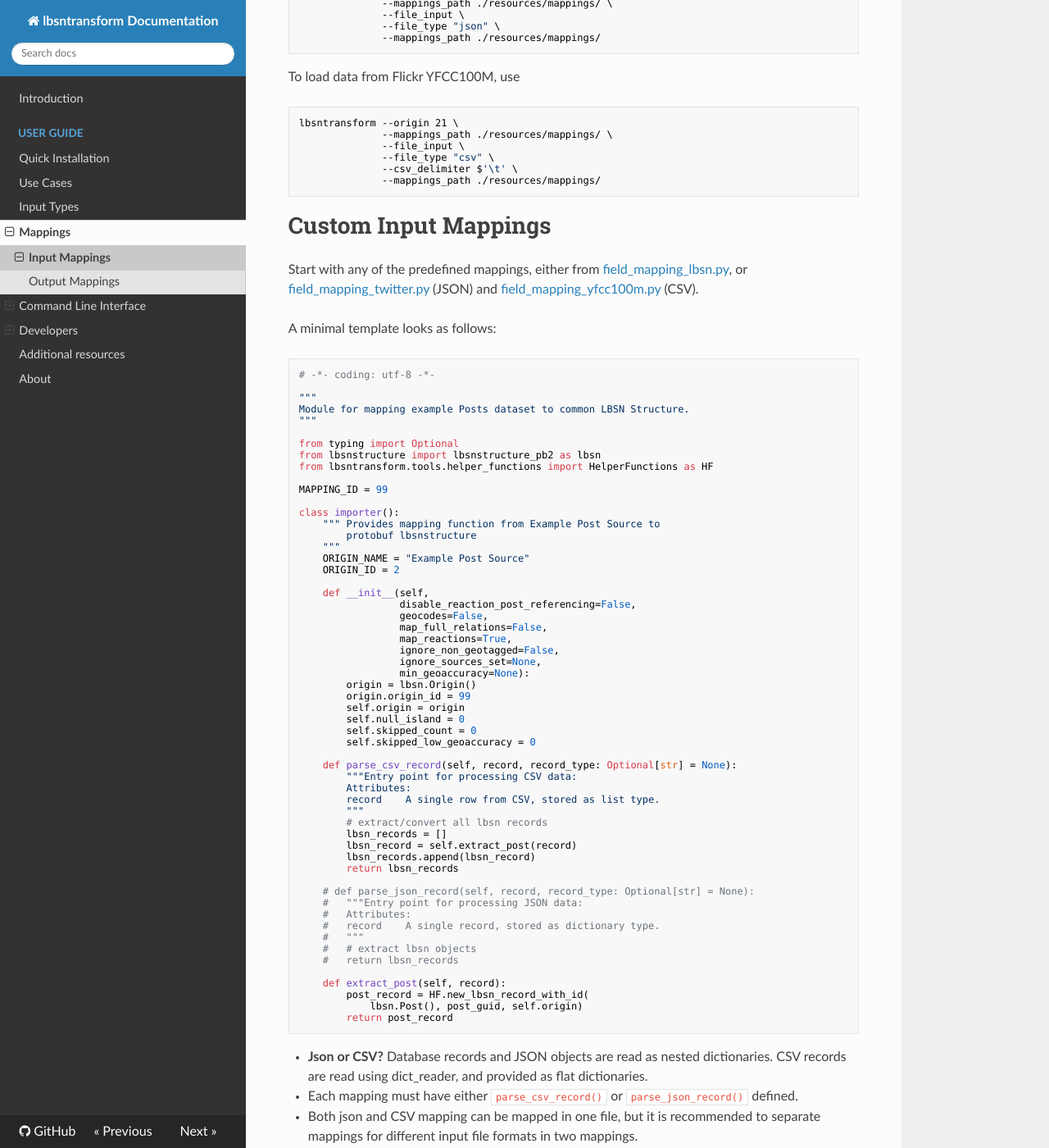
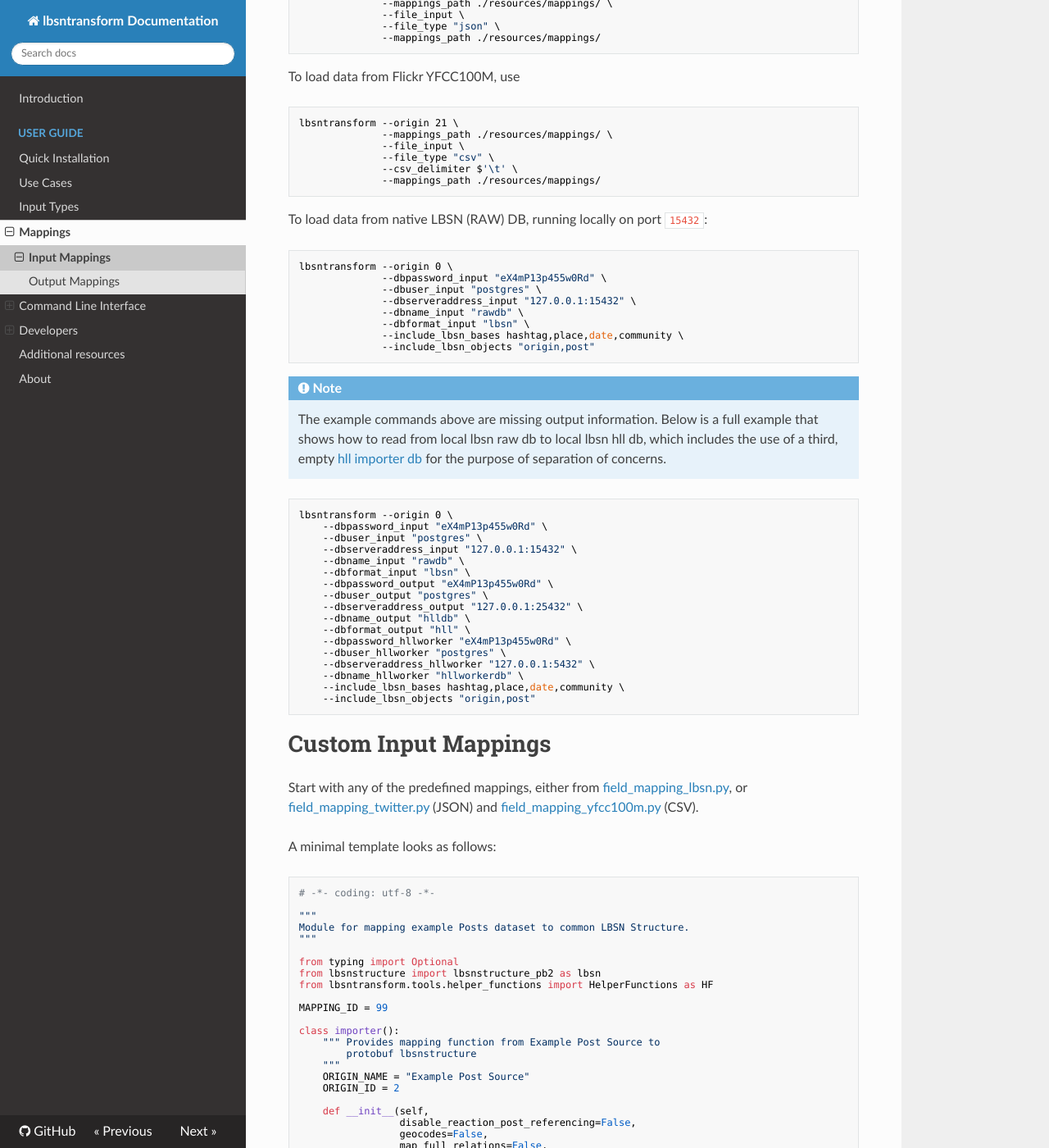
Before and after one commit to Sieboldianus/lbsntransform, an MkDocs documentation site: the page built from docs/input-mappings.md, in a window 1280 px wide and 1400 px high, scrolled down 990 px. Shown: the whole window at 82% size. Built offline with MkDocs 1.6.1, drawn with Linux system fonts in a browser that asks for light colours; nearby versions of some CDN libraries.

Commit message:
docs: Add example to read from live lbsn db and to live hll db

````diff
--- a/docs/input-mappings.md
+++ b/docs/input-mappings.md
@@ -54,6 +54,48 @@ lbsntransform --origin 21 \
               --file_type "csv" \
               --csv_delimiter $'\t' \
               --mappings_path ./resources/mappings/
+```
+
+To load data from native LBSN (RAW) DB, running locally
+on port `15432`:
+
+```bash
+lbsntransform --origin 0 \
+              --dbpassword_input "eX4mP13p455w0Rd" \
+              --dbuser_input "postgres" \
+              --dbserveraddress_input "127.0.0.1:15432" \
+              --dbname_input "rawdb" \
+              --dbformat_input "lbsn" \
+              --include_lbsn_bases hashtag,place,date,community \
+              --include_lbsn_objects "origin,post"
+```
+
+!!! note
+    The example commands above are missing output
+    information. Below is a full example that
+    shows how to read from local lbsn raw db
+    to local lbsn hll db, which includes the use of
+    a third, empty [hll importer db](https://gitlab.vgiscience.de/lbsn/tools/importer)
+    for the purpose of separation of concerns.
+
+```bash
+lbsntransform --origin 0 \
+    --dbpassword_input "eX4mP13p455w0Rd" \
+    --dbuser_input "postgres" \
+    --dbserveraddress_input "127.0.0.1:15432" \
+    --dbname_input "rawdb" \
+    --dbformat_input "lbsn" \
+    --dbpassword_output "eX4mP13p455w0Rd" \
+    --dbuser_output "postgres" \
+    --dbserveraddress_output "127.0.0.1:25432" \
+    --dbname_output "hlldb" \
+    --dbformat_output "hll" \
+    --dbpassword_hllworker "eX4mP13p455w0Rd" \
+    --dbuser_hllworker "postgres" \
+    --dbserveraddress_hllworker "127.0.0.1:5432" \
+    --dbname_hllworker "hllworkerdb" \
+    --include_lbsn_bases hashtag,place,date,community \
+    --include_lbsn_objects "origin,post"
 ```
 
 # Custom Input Mappings
````
